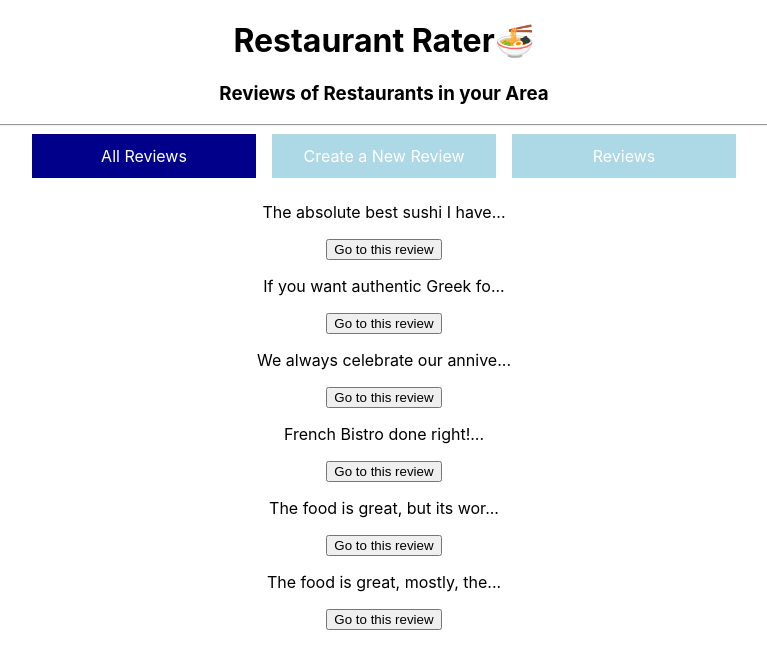
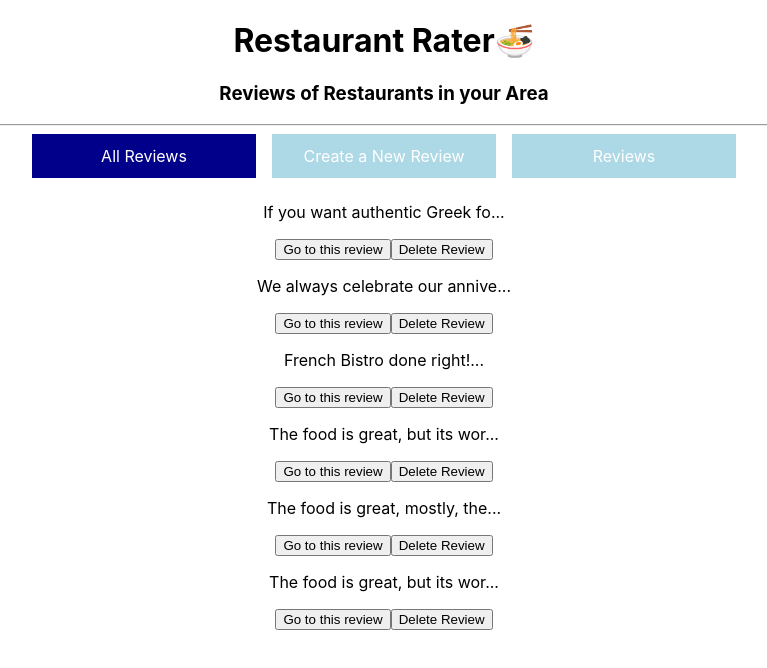
Before and after one commit to ssvana83/restaurant_rater, a React (Create React App) app: page / in a window 1280 px wide. Shown: the top 668 px of the page, without its empty margins (256-1023 px from the left). Built offline with nearby package versions, Linux system fonts and the light colour scheme; data requests are answered from the project's data file.

Commit message:
changes to db update

```diff
--- a/db.json
+++ b/db.json
@@ -1,12 +1,5 @@
 {
   "reviews": [
-    {
-      "id": 1,
-      "restaurant": "Bond St Sushi",
-      "image": "https://encrypted-tbn0.gstatic.com/images?q=tbn:ANd9GcQHAw8YYT5TgrmAczpiaZDi-DSJAPoI3-PrBA&usqp=CAU",
-      "comment": "The absolute best sushi I have ever had in my life. My favorite appetizer is the tuna tarte",
-      "rating": "5 stars"
-    },
     {
       "id": 2,
       "restaurant": "Estia",
@@ -41,6 +34,13 @@
       "image": "https://encrypted-tbn0.gstatic.com/images?q=tbn:ANd9GcRQEuTj1hc8I7zXUfAWhzCQcDqKQKgqzLjTcQ&usqp=CAU",
       "comment": "The food is great, mostly, the vibe at the bar is a great reason to go",
       "rating": "4 stars"
+    },
+    {
+      "id": 7,
+      "restaurant": "ABC",
+      "image": "",
+      "comment": "The food is great, but its worth the trip for the jalepeno margarita!",
+      "rating": "5 stars"
     }
   ]
 }
--- a/src/Components/App.js
+++ b/src/Components/App.js
@@ -14,7 +14,6 @@ function App() {
     .then(res => res.json())
     .then(data => setReviews(data))
   }, [])
-
 
 
   function addReview(newReview) {
--- a/src/Components/NewReviewForm.js
+++ b/src/Components/NewReviewForm.js
@@ -16,7 +16,15 @@ function NewReviewForm({ addReview }) {
 
   function handleSubmit(e) {
     e.preventDefault();
-    addReview(formData)
+    console.log(formData);
+      fetch('http://localhost:3001/reviews', {
+        method: 'POST',
+        headers: {'Content-Type': 'application/json',
+      },
+        body: JSON.stringify(formData)
+      })
+        .then(r => r.json())
+        .then(data => console.log(data))
     history.push(`/`)
   }
 
--- a/src/Components/Review.js
+++ b/src/Components/Review.js
@@ -34,6 +34,7 @@ function Review({ reviews }) {
         <br />
         <button id="editButton" onClick={handleEditReviewClick} >Edit Review</button>
 
+
       </div>
     )
   } else {
--- a/src/Components/ReviewSummary.js
+++ b/src/Components/ReviewSummary.js
@@ -1,17 +1,43 @@
 import { useHistory } from 'react-router-dom';
+import React, { useEffect, useState } from 'react';
 
 
 function ReviewSummary({ review }) {
   const history = useHistory()
+  // const [reviewItem, setReviewItem]= useState([]);
+
 
   function handleClick() {
     history.push(`/reviews/${review.id}`)
   }
 
+  // function handleAddReviewItem(reviewItem) {
+  //   setReviewItem([...reviewItem, newReviewItem])
+  // }
+
+  // useEffect(() => {
+  //   fetch("http://localhost:3000/reviews")
+  //   .then((r) => r.json())
+  //   .then((reviewItem) => setReviewItem(reviewItem));
+  // }, []);
+
+  function handleDelete(e) {
+    e.preventDefault();
+    console.log(review.id)
+      fetch('http://localhost:3001/reviews/' + review.id, {
+        method: 'DELETE',
+      })
+        .then(r => r.json())
+        .then(data => console.log(data))
+    history.push(`/`)
+  }
+
+
   return (
     <div>
       <p>{review.comment.slice(0,30)}...</p>
       <button onClick={handleClick}>Go to this review</button>
+      <button id="deleteReview" onClick={handleDelete} >Delete Review</button>
     </div>
   )
 
```
